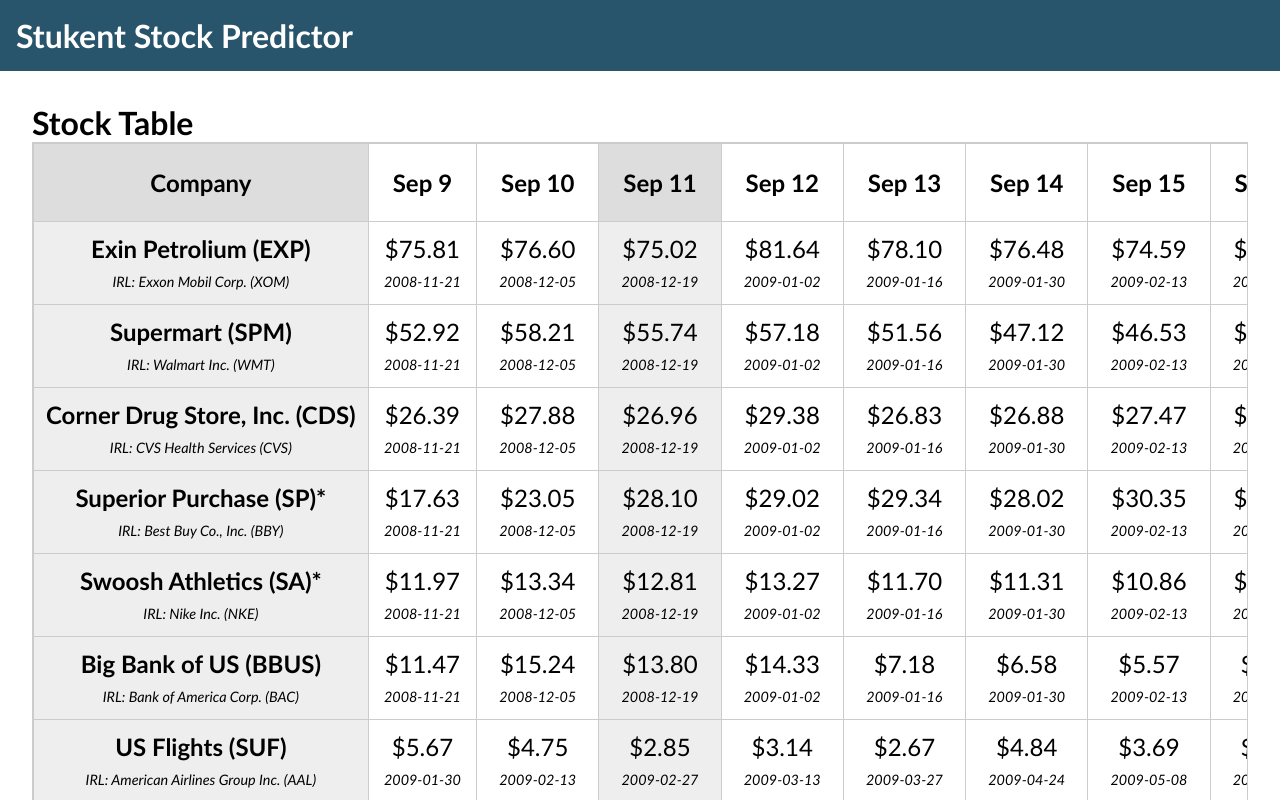
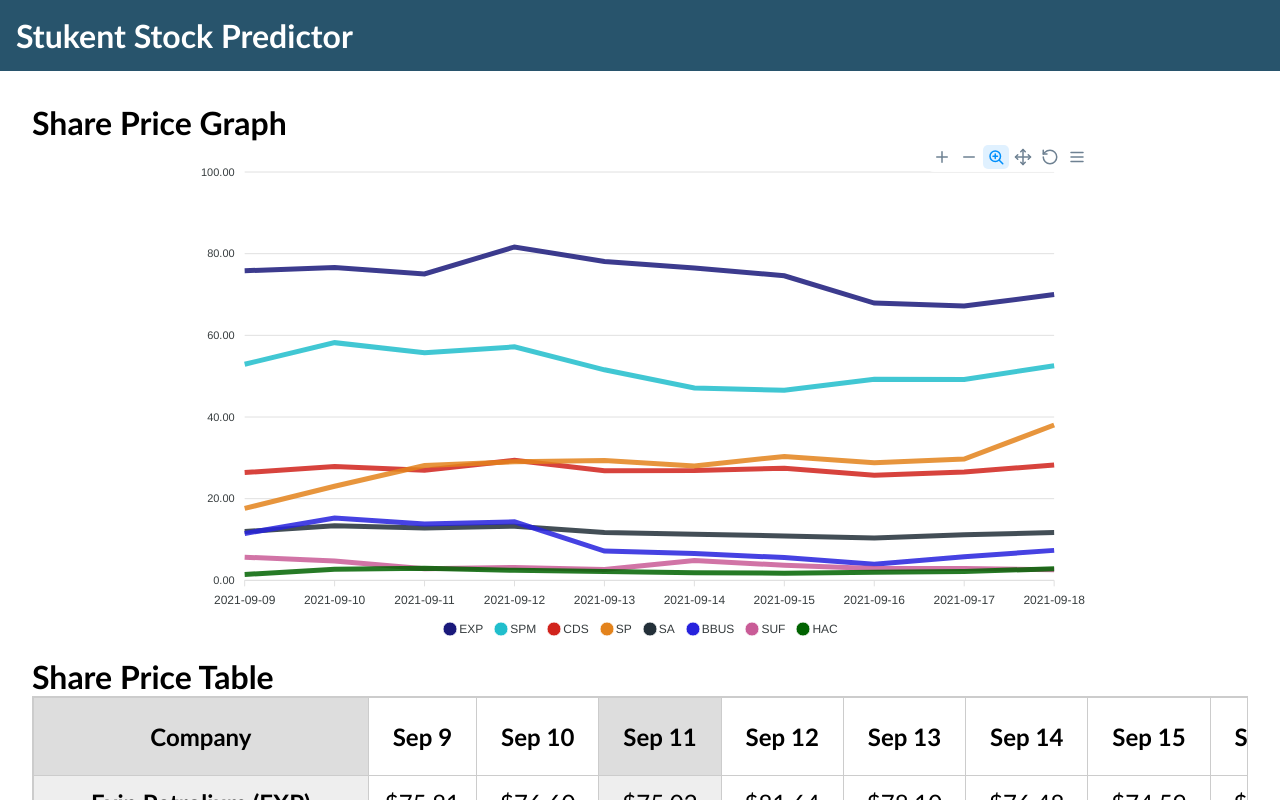
Before and after one commit to SoshJam/stukent-stock-predictor, a React (Create React App) app: page / in a window 1280 px wide. Shown: the top 800 px of the page. Built offline with nearby package versions, Linux system fonts and the light colour scheme.

Commit message:
Adding a line chart to display prices

```diff
--- a/src/App.css
+++ b/src/App.css
@@ -91,10 +91,21 @@ hr {
   font-style: italic;
 }
 
+/* line chart */
+
+.chart-container {
+  margin: auto;
+  width: 50%;
+}
+
 /* handle small screens*/
 @media (max-width: 1600px) {
   .stocktable {
     display: block;
+  }
+
+  .chart-container {
+    width: 75%;
   }
 }
 
@@ -115,4 +126,8 @@ hr {
   th.first-column .subtitle {
     font-size: 0.75em;
   }
+
+  .chart-container {
+    width: 100%;
+  }
 }
--- a/src/App.js
+++ b/src/App.js
@@ -1,5 +1,6 @@
 import './App.css';
 import DateDisplay from './components/DateDisplay';
+import LineChart from './components/LineChart';
 import StockTableRow from './components/StockTableRow';
 
 function App() {
@@ -18,9 +19,11 @@ function App() {
       </header>
 
       <main>
-        {/* Line Chart will go here */}
+        <h1>Share Price Graph</h1>
 
-        <h1>Stock Table</h1>
+        <LineChart />
+
+        <h1>Share Price Table</h1>
 
         <table class='stocktable'>
           <colgroup class="first-col"></colgroup>
--- /dev/null
+++ b/src/components/LineChart.js
@@ -0,0 +1,173 @@
+import React from 'react';
+import reactDom from 'react-dom';
+import Chart from "react-apexcharts";
+
+class LineChart extends React.Component {
+    constructor(props) {
+        super(props);
+        this.state = {
+            chartDates: [
+                "1970-01-01",
+                "1970-01-02",
+                "1970-01-03",
+                "1970-01-04",
+                "1970-01-05",
+                "1970-01-06",
+                "1970-01-07",
+                "1970-01-08",
+                "1970-01-09",
+                "1970-01-10"
+            ],
+            chartData: [
+                {
+                  name: "EXP",
+                  data: [0, 0, 0, 0, 0, 0, 0, 0, 0, 0]
+                },
+                {
+                  name: "SPM",
+                  data: [0, 0, 0, 0, 0, 0, 0, 0, 0, 0]
+                },
+                {
+                  name: "CDS",
+                  data: [0, 0, 0, 0, 0, 0, 0, 0, 0, 0]
+                },
+                {
+                  name: "SP",
+                  data: [0, 0, 0, 0, 0, 0, 0, 0, 0, 0]
+                },
+                {
+                  name: "SA",
+                  data: [0, 0, 0, 0, 0, 0, 0, 0, 0, 0]
+                },
+                {
+                  name: "BBUS",
+                  data: [0, 0, 0, 0, 0, 0, 0, 0, 0, 0]
+                },
+                {
+                  name: "SUF",
+                  data: [0, 0, 0, 0, 0, 0, 0, 0, 0, 0]
+                },
+                {
+                  name: "HAC",
+                  data: [0, 0, 0, 0, 0, 0, 0, 0, 0, 0]
+                }
+            ]
+        };
+
+        this.getDates = this.getDates.bind(this);
+        this.getData = this.getData.bind(this);
+        this.sortData = this.sortData.bind(this);
+    }
+
+    getDates() {
+        let dateList = [];
+        for (let i = -2; i < 8; i++) {
+            let date = new Date(new Date().getTime() + (i * 86400 * 1000));
+            let year = date.getFullYear();
+            let month = date.getMonth() + 1;
+            let day = date.getDate();
+
+            dateList.push(
+                year + "-" +
+                (month < 10 ? "0" + month : month) + "-" +
+                (day < 10 ? "0" + day : day)
+            )
+        }
+        this.setState({ chartDates: dateList });
+    }
+
+    getData(file, id) {
+        let sortData = this.sortData;
+        fetch('./StockData/' + file + '.json'
+        ,{
+            headers : {
+                'Content-Type': 'application/json',
+                'Accept': 'application/json'
+            }
+        }
+        )
+            .then(function(response){
+                return response.json();
+            })
+            .then(function(myJson) {
+                sortData(myJson, id);
+            });
+    }
+
+    sortData(data, id) {
+        console.log("A");
+        let prices = [];
+
+        // Get the date of 2 days ago
+        let twodaysago = new Date(new Date().getTime() - (86400 * 2000));
+        let year = twodaysago.getFullYear();
+        let month = twodaysago.getMonth() + 1;
+        month = month < 10 ? "0" + month : month;
+        let day = twodaysago.getDate();
+        day = day < 10 ? "0" + day : day;
+
+        let dateStr = year + "-" + month + "-" + day;
+
+        // Search dates until you find the one that matches
+        let index = 0;
+        for (let i = 0; i < data.length; i++) {
+            if (data[i][2] == dateStr) {
+                index = i;
+                break;
+            }
+        }
+
+        // Get the information from the dates
+        for (let i = index; i < index + 10; i++)
+        {
+            prices.push(data[i][1])
+        }
+
+        let newChartData = this.state.chartData;
+        newChartData[id].data = prices;
+        this.setState({ chartData: newChartData });
+    };
+
+    componentDidMount() {
+        this.getDates();
+        this.getData("EXP_XOM", 0);
+        this.getData("SPM_WMT", 1);
+        this.getData("CDS_CVS", 2);
+        this.getData("SP_BBY", 3);
+        this.getData("SA_NKE", 4);
+        this.getData("BBUS_BAC", 5);
+        this.getData("SUF_AAL", 6);
+        this.getData("HAC_F", 7);
+    };
+
+    render() {
+        return <div className="chart-container">
+            <Chart
+                options={{
+                    chart: {
+                        id: "prices"
+                    },
+                    xaxis: {
+                        categories: this.state.chartDates
+                    },
+                    colors: [
+                        '#1A197B', // EXP
+                        '#20BECC', // SPM
+                        '#D1231C', // CDS
+                        '#E3831C', // SP
+                        '#233039', // SA
+                        '#2622DD', // BBUS
+                        '#C95C97', // SUF
+                        '#016301' // HAC
+                    ]
+                }}
+                series={this.state.chartData}
+                type="line"
+                width="100%"
+                height="500px"
+            />
+        </div>
+    }
+}
+
+export default LineChart;
```
